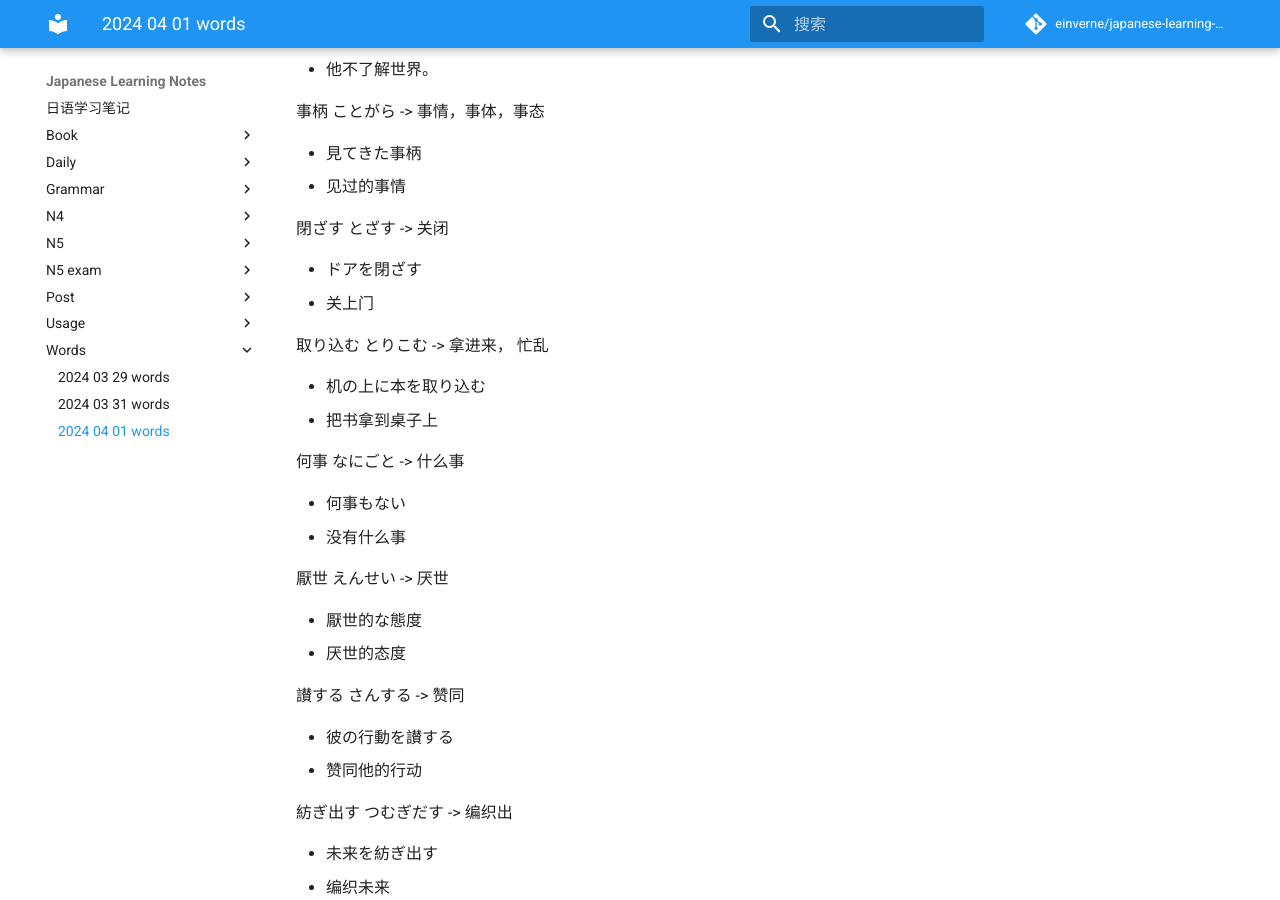
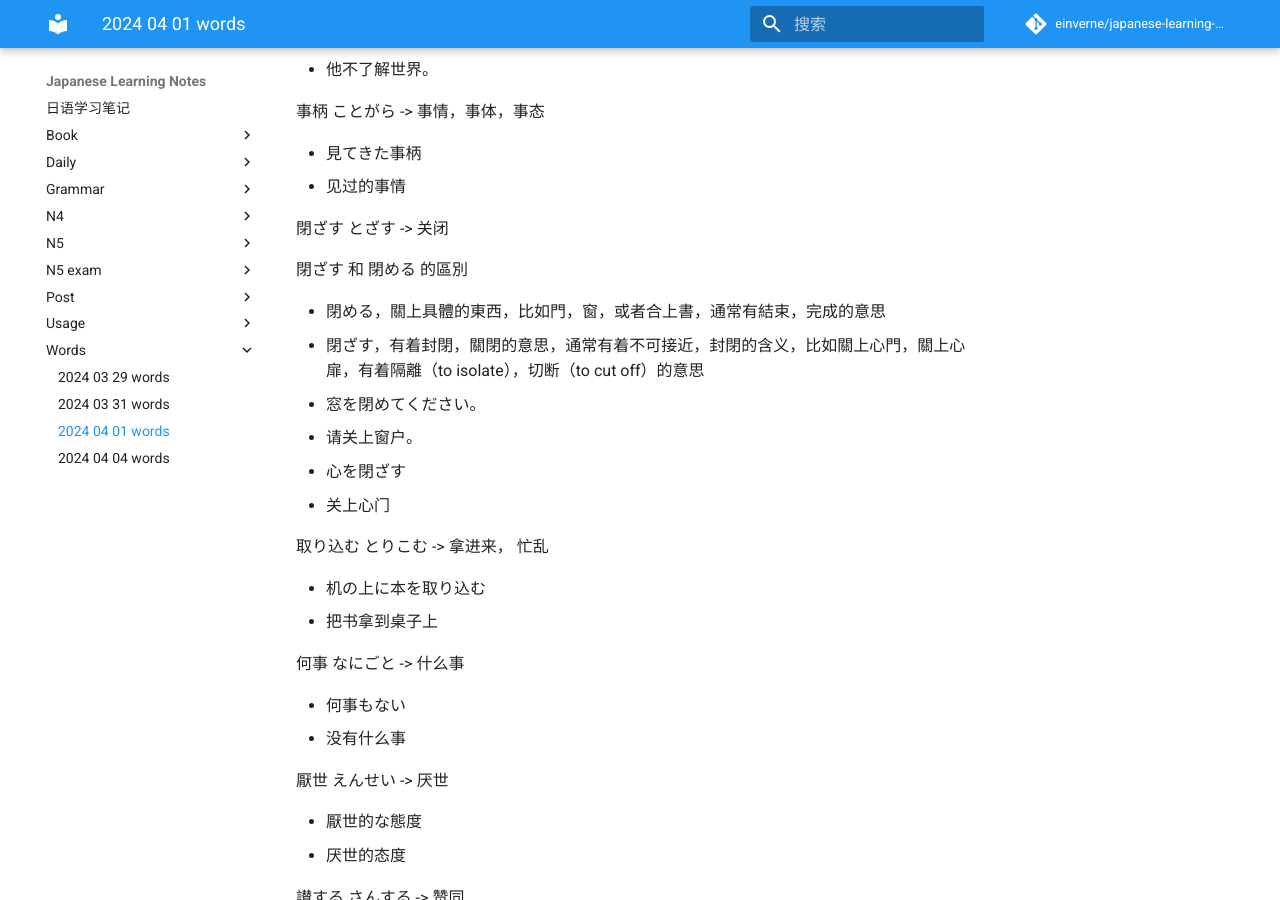
Before and after one commit to einverne/japanese-learning-notes, an MkDocs documentation site: the page built from docs/words/2024-04-01-words.md, in a window 1280 px wide and 900 px high, scrolled down 1098 px. Built offline with MkDocs 1.6.1 and Material for MkDocs 9.7.7, drawn with Linux system fonts in a browser that asks for light colours; comment, search, counter and statistics services are not loaded; some of the changed text lies outside the part shown.

Commit message:
feat: add words

```diff
--- a/docs/words/2024-04-01-words.md
+++ b/docs/words/2024-04-01-words.md
@@ -49,8 +49,15 @@
 
 閉ざす とざす -> 关闭
 
-- ドアを閉ざす
-- 关上门
+閉ざす 和 閉める 的區別
+
+- 閉める，關上具體的東西，比如門，窗，或者合上書，通常有結束，完成的意思
+- 閉ざす，有着封閉，關閉的意思，通常有着不可接近，封閉的含义，比如關上心門，關上心扉，有着隔離（to isolate），切断（to cut off）的意思
+
+- 窓を閉めてください。
+- 请关上窗户。
+- 心を閉ざす
+- 关上心门
 
 取り込む とりこむ -> 拿进来， 忙乱
 
```
Also changed, not shown: other parts of docs/words/2024-04-01-words.md (+2 -2 lines), docs/words/2024-04-04-words.md (added, +119 -0 lines).
